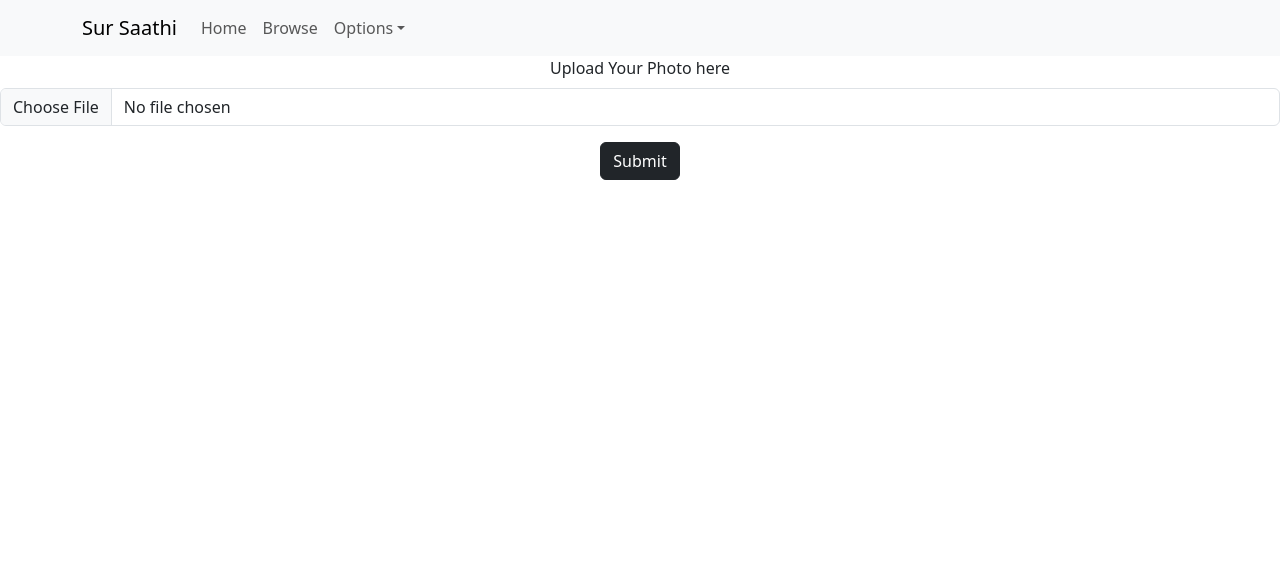
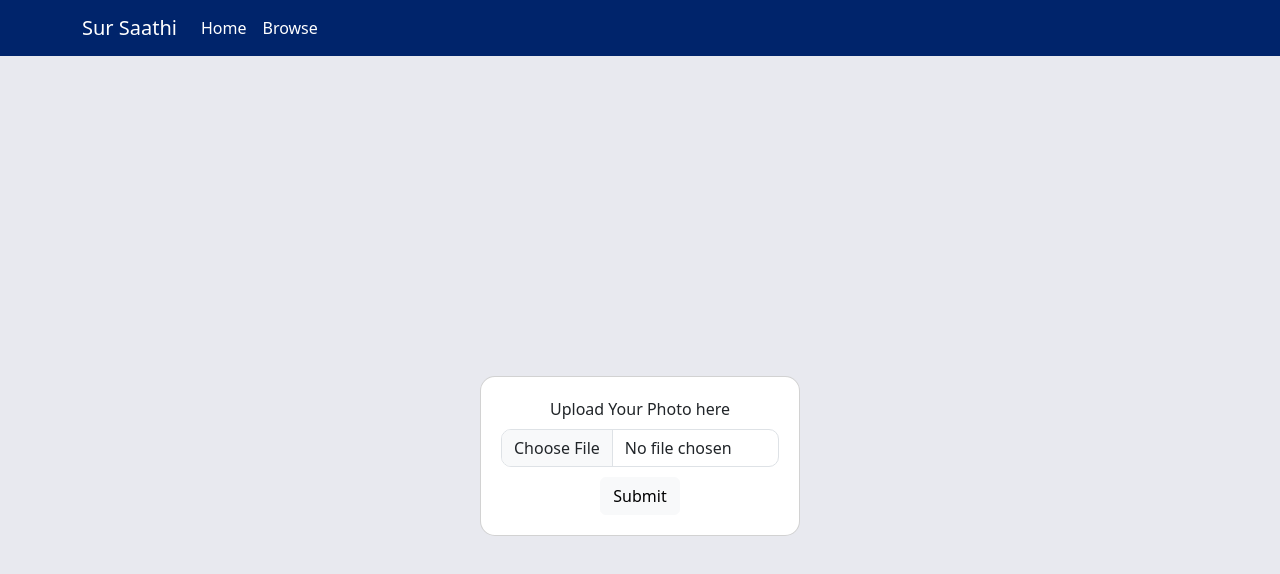
Before and after one commit to paudelanil/MinorProject, a React (Create React App) app: page / in a window 1280 px wide. Shown: the top 574 px of the page. Built offline with nearby package versions, Linux system fonts and the light colour scheme.

Commit message:
update homepage and color schemes

```diff
--- a/package.json
+++ b/package.json
@@ -12,6 +12,8 @@
     "react-bootstrap": "^2.10.1",
     "react-dom": "^18.2.0",
     "react-scripts": "5.0.1",
+    "react-slick": "^0.30.2",
+    "slick-carousel": "^1.8.1",
     "web-vitals": "^2.1.4"
   },
   "scripts": {
--- a/src/App.css
+++ b/src/App.css
@@ -22,7 +22,7 @@
   align-items: center;
   justify-content: center;
   font-size: calc(10px + 2vmin);
-  color: white;
+  color: #8AAAE5;
 }
 
 .App-link {
@@ -37,3 +37,9 @@
     transform: rotate(360deg);
   }
 }
+.app-container {
+  background-color: #686868;
+  min-height: 100vh;
+  padding: 20px; /* Adjust the padding based on your design */
+  box-sizing: border-box;
+}
--- a/src/App.js
+++ b/src/App.js
@@ -9,13 +9,15 @@ function App() {
 
   return (
     <div className="App">
-      <div>
+
+     <div style={{ backgroundColor: '#E8E9EF', minHeight: '100vh' }}>
+     <div>
         <NavbarMenu/>
       </div>
      <PostCreate></PostCreate>
+    </div>
 
-
-    </div>
+     </div>
   );
 }
 
--- a/src/components/Navbar.js
+++ b/src/components/Navbar.js
@@ -1,29 +1,31 @@
+import React from 'react';
 import Container from 'react-bootstrap/Container';
 import Nav from 'react-bootstrap/Nav';
 import Navbar from 'react-bootstrap/Navbar';
 import NavDropdown from 'react-bootstrap/NavDropdown';
 
+
 function NavbarMenu() {
+  const customStyles = {
+    backgroundColor: '#00246B', // Replace with your custom color code
+    // Add any additional styles as needed
+  };
   return (
-    <Navbar expand="lg" className="bg-body-tertiary">
+    <Navbar expand="lg" style= {customStyles}>
       <Container>
-        <Navbar.Brand href="#home">Sur Saathi</Navbar.Brand>
+        <Navbar.Brand href="#home" style={{ color: '#FFF' }}>Sur Saathi</Navbar.Brand> {/* Set the text color here */}
         <Navbar.Toggle aria-controls="basic-navbar-nav" />
         <Navbar.Collapse id="basic-navbar-nav">
           <Nav className="me-auto">
-            <Nav.Link href="#home">Home</Nav.Link>
-            <Nav.Link href="#link">Browse</Nav.Link>
-            <NavDropdown title="Options" id="basic-nav-dropdown">
+            <Nav.Link href="#home" style={{ color: '#FFF' }}>Home</Nav.Link> {/* Set the text color here */}
+            <Nav.Link href="#link" style={{ color: '#FFF' }}>Browse</Nav.Link> {/* Set the text color here */}
+            {/* <NavDropdown title="Options" style={{ color: '#fff' }}>
               <NavDropdown.Item href="#action/3.1">Action</NavDropdown.Item>
-              <NavDropdown.Item href="#action/3.2">
-                Another action
-              </NavDropdown.Item>
-              <NavDropdown.Item href="#action/3.3">Something</NavDropdown.Item>
-              <NavDropdown.Divider />
-              <NavDropdown.Item href="#action/3.4">
-                Separated link
-              </NavDropdown.Item>
-            </NavDropdown>
+              <NavDropdown.Item href="#action/3.2">Another action</NavDropdown.Item>
+              <NavDropdown.Item href="#action/3.3">Something</NavDropdown.Item> */}
+              {/* <NavDropdown.Divider />
+              <NavDropdown.Item href="#action/3.4">Separated link</NavDropdown.Item> */}
+            {/* </NavDropdown> */}
           </Nav>
         </Navbar.Collapse>
       </Container>
--- a/src/components/PostCreate.js
+++ b/src/components/PostCreate.js
@@ -5,31 +5,34 @@ import Card from 'react-bootstrap/Card';
 import axios from 'axios';
 import Row from 'react-bootstrap/Row';
 import Col from 'react-bootstrap/Col';
+// import './audioStyle.css'; // Import the external CSS file
 
 const MusicCard = ({ musicData }) => {
+  const defaultImage = "https://media.wired.com/photos/5927001eaf95806129f51539/master/w_1920,c_limit/spotify-logo-zoom-s.jpg"
+
   return (
-    <Col sm={3} className="mb-4">
-      <Card style={{ width: '100%' }}>
-        {/* <Card.Img variant="top" src="spotify.png" /> */}
+    <Col sm={3} className="mb-3"> {/* Adjust margin here */}
+      <Card style={{ width: '80%',margin: '0 auto' }}>
+        <Card.Img variant="top" src={musicData['Album Image'] || defaultImage} alt="Album Cover" />
         <Card.Body>
           <Card.Title>{musicData['Song Name']}</Card.Title>
           <Card.Text>
+            <p>Artist: {musicData['Artist']}</p>
+            <p>Emotion: {musicData['Emotion']}</p>
             <audio controls style={{ width: '100%' }}>
               <source src={musicData['Preview Url']} type="audio/mpeg" />
               Your browser does not support the audio tag.
             </audio>
-            {/* Song ID: {musicData['Song ID']} */}
           </Card.Text>
-          {/* <Button variant="primary">Go somewhere</Button> */}
         </Card.Body>
       </Card>
     </Col>
   );
 };
 
-function SubmittedImage({ imageUrl,imageEmotion }) {
+function SubmittedImage({ imageUrl, imageEmotion }) {
   return (
-    <div className="d-flex justify-content-center align-items-center" style={{ minHeight: '100vh' }}>
+    <div className="d-flex justify-content-center align-items-center mb-3"> {/* Adjust margin here */}
       <Card style={{ width: '18rem' }}>
         {/* Display the resized image */}
         <Card.Img variant="top" src={imageUrl} style={{ maxHeight: '200px', objectFit: 'cover' }} />
@@ -43,6 +46,7 @@ function SubmittedImage({ imageUrl,imageEmotion }) {
     </div>
   );
 }
+
 
 const MusicList = ({ musicDataList }) => {
   return (
@@ -58,20 +62,31 @@ function PostCreate() {
   const [showImage, setShowImage] = useState(false);
   const [image, setImage] = useState(null);
   const [predictionResponse, setPredictionResponse] = useState([]);
+  const [loading, setLoading] = useState(false);
+  const [error, setError] = useState(null);
 
   const handleFileChange = (e) => {
+    // Reset previous response when a new image is selected
+    setPredictionResponse([]);
+    setShowImage(false);
+    setError(null);
+
     setImage(e.target.files[0]);
   };
+
   const handleClear = () => {
     setPredictionResponse([]);
     setShowImage(false);
+    setError(null);
   };
+
   const handleSubmit = async () => {
     if (image !== null) {
-      let formData = new FormData();
-      formData.append('image', image);
+      setLoading(true);
+      try {
+        const formData = new FormData();
+        formData.append('image', image);
 
-      try {
         const response = await axios.post('http://localhost:8000/api/detect', formData, {
           headers: {
             'Content-Type': 'multipart/form-data',
@@ -79,42 +94,58 @@ function PostCreate() {
         });
 
         setPredictionResponse(response.data);
+        setShowImage(true);
       } catch (error) {
         console.error('Error uploading image:', error);
+        setError('An error occurred while processing the image. Please try again.');
+      } finally {
+        setLoading(false);
       }
     }
-    setShowImage(true)
   };
 
   return (
-    <>
-    <Form.Group controlId="formFile" className="mb-3">
-      <Form.Label>Upload Your Photo here</Form.Label>
-      <Form.Control type="file" name="image" onChange={handleFileChange} />
-    </Form.Group>
+<div className="d-flex justify-content-center align-items-center" style={{ minHeight: '100vh', flexDirection: 'column' }}>
+      <Card style={{ width: '20rem', borderRadius: '15px', padding: '20px', textAlign: 'center' }}>
+        <Form.Group controlId="formFile">
+          <Form.Label>Upload Your Photo here</Form.Label>
+          <Form.Control
+            type="file"
+            name="image"
+            onChange={handleFileChange}
+            style={{ borderRadius: '10px', marginBottom: '10px' }}
+          />
+          <Button onClick={handleSubmit} variant="light">
+            Submit
+          </Button>
+        </Form.Group>
 
-    <Button onClick={handleSubmit} variant="dark">
-      Submit
-    </Button>
+        {/* Display loading spinner while waiting for API response */}
+        {loading && <p>Loading...</p>}
 
-    {/* Display the resized image using BasicExample only when showImage is true */}
+        {/* Display error message */}
+        {error && <p style={{ color: 'red' }}>{error}</p>}
 
-    {showImage && <SubmittedImage imageEmotion = {predictionResponse['Emotion']} imageUrl={URL.createObjectURL(image)} />}
-    {/* Your existing code */}
-    {predictionResponse['Music Data'] && (
+        {/* Display the resized image using BasicExample only when showImage is true */}
+        {showImage && <SubmittedImage imageEmotion={predictionResponse['Emotion']} imageUrl={URL.createObjectURL(image)} />}
+      </Card>
 
-      <div>
+      {predictionResponse['Music Data'] && (
+        <>
+          <h2>Recommended Songs</h2>
 
-        <h2>Recommended Songs</h2>
-        <MusicList musicDataList={predictionResponse['Music Data']} />
-        {/* Display the clear button */}
-        <Button onClick={handleClear} variant="dark">
-          Clear
-        </Button>
-      </div>
-    )}
-  </>
-);
-}
+          <MusicList musicDataList={predictionResponse['Music Data']} />
+          {/* Display the clear button */}
+          <Button onClick={handleClear} variant="dark" style={{ marginTop: '10px' }}>
+            Clear
+          </Button>
+
+
+        </>
+      )}
+    </div>
+  );
+};
+
 
 export default PostCreate;
--- /dev/null
+++ b/src/components/audioStyle.css
@@ -0,0 +1,30 @@
+/* styles.css */
+
+audio {
+    width: 100%;
+  }
+
+  input[type="range"] {
+    width: 100%;
+    margin-top: 10px;
+    -webkit-appearance: none;
+  }
+
+  input[type="range"]::-webkit-slider-thumb {
+    -webkit-appearance: none;
+    width: 10px;
+    height: 10px;
+    background-color: #3498db;
+    border-radius: 50%;
+    cursor: pointer;
+  }
+
+  input[type="range"]::-webkit-slider-runnable-track {
+    width: 100%;
+    height: 3px;
+    background-color: #95a5a6;
+  }
+
+  audio::-webkit-media-controls-panel {
+    display: none;
+  }
```
Also changed, not shown: src/components/spotify.jpg (added), 1 other file (tests, documents, lock files or other folders).
